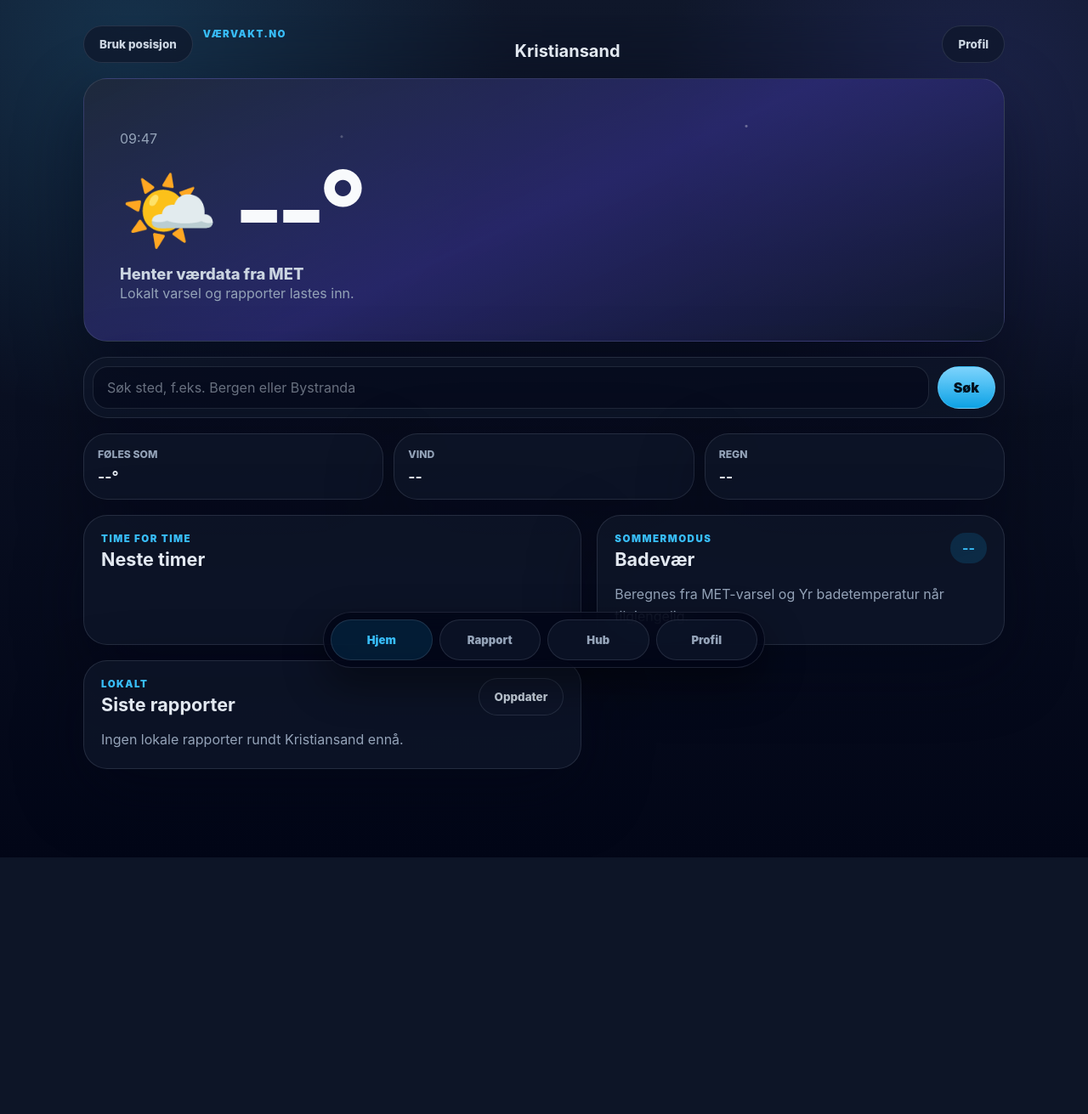
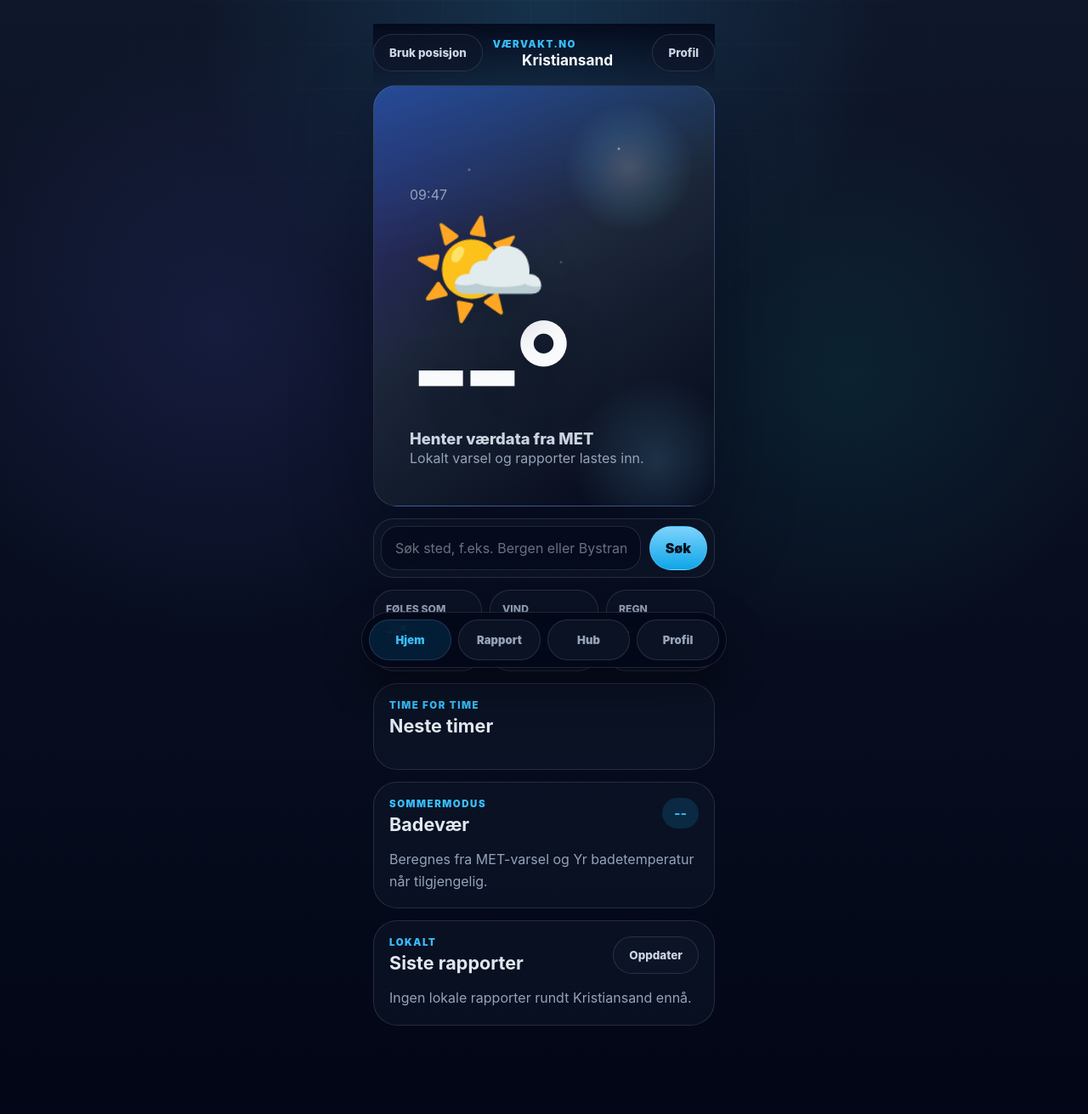
Before and after one commit to LordM8YT/Vaervakt.no, a PHP site: page / in a window 1280 px wide. Shown: the whole page at 85% size. Before the commit the page ends 1009 px from the top, so only its background shows below. Run offline with PHP 8.4, Linux system fonts and the light colour scheme; data that the repository does not hold is empty.

Commit message:
Refine v2 weather app UI

```diff
--- a/assets/css/app.css
+++ b/assets/css/app.css
@@ -1,9 +1,9 @@
 :root {
   color-scheme: dark;
   --bg: #020617;
-  --surface: rgba(15, 23, 42, 0.78);
-  --surface-strong: rgba(30, 41, 59, 0.86);
-  --border: rgba(148, 163, 184, 0.18);
+  --surface: rgba(15, 23, 42, 0.58);
+  --surface-strong: rgba(30, 41, 59, 0.74);
+  --border: rgba(226, 232, 240, 0.13);
   --text: #e2e8f0;
   --muted: #94a3b8;
   --soft: #cbd5e1;
@@ -29,9 +29,23 @@ body {
   margin: 0;
   color: var(--text);
   background:
-    radial-gradient(circle at 12% 5%, rgba(56, 189, 248, 0.16), transparent 30%),
-    radial-gradient(circle at 90% 12%, rgba(99, 102, 241, 0.16), transparent 26%),
-    linear-gradient(180deg, #0f172a 0%, #020617 100%);
+    radial-gradient(circle at 50% -10%, rgba(125, 211, 252, 0.2), transparent 30%),
+    radial-gradient(circle at 8% 24%, rgba(99, 102, 241, 0.17), transparent 28%),
+    radial-gradient(circle at 92% 18%, rgba(14, 165, 233, 0.12), transparent 28%),
+    linear-gradient(180deg, #111827 0%, #0f172a 42%, #020617 100%);
+  background-attachment: fixed;
+}
+
+body::before {
+  content: "";
+  position: fixed;
+  inset: 0;
+  pointer-events: none;
+  background:
+    linear-gradient(rgba(255, 255, 255, 0.024) 1px, transparent 1px),
+    linear-gradient(90deg, rgba(255, 255, 255, 0.02) 1px, transparent 1px);
+  background-size: 52px 52px;
+  mask-image: radial-gradient(circle at center top, black, transparent 70%);
 }
 
 button,
@@ -48,9 +62,10 @@ button {
 
 .app-shell {
   min-height: 100svh;
-  width: min(100%, 760px);
+  position: relative;
+  width: min(100%, 460px);
   margin: 0 auto;
-  padding: max(18px, env(safe-area-inset-top)) 18px calc(104px + env(safe-area-inset-bottom));
+  padding: max(14px, env(safe-area-inset-top)) 14px calc(104px + env(safe-area-inset-bottom));
 }
 
 .topbar {
@@ -61,14 +76,17 @@ button {
   grid-template-columns: auto minmax(0, 1fr) auto;
   align-items: center;
   gap: 12px;
-  padding: 12px 0 18px;
+  min-height: 72px;
+  padding: 10px 0 14px;
+  background: linear-gradient(180deg, rgba(2, 6, 23, 0.86), rgba(2, 6, 23, 0));
   backdrop-filter: blur(18px);
 }
 
 .topbar h1 {
   overflow: hidden;
   margin: 2px 0 0;
-  font-size: 1.25rem;
+  color: #f8fafc;
+  font-size: 1.08rem;
   line-height: 1.1;
   text-align: center;
   text-overflow: ellipsis;
@@ -104,7 +122,7 @@ button {
 
 .view.is-active {
   display: grid;
-  gap: 18px;
+  gap: 14px;
 }
 
 .hero-card,
@@ -115,44 +133,88 @@ button {
   border: 1px solid var(--border);
   border-radius: var(--radius);
   background: var(--surface);
-  box-shadow: var(--shadow);
+  box-shadow: 0 20px 55px rgba(2, 6, 23, 0.26);
   backdrop-filter: blur(24px);
 }
 
 .hero-card {
-  min-height: 310px;
+  position: relative;
+  min-height: min(62svh, 560px);
   display: flex;
   align-items: end;
-  padding: clamp(24px, 8vw, 42px);
+  overflow: hidden;
+  padding: clamp(26px, 8vw, 42px);
   background:
-    radial-gradient(circle at 72% 18%, rgba(255, 255, 255, 0.32) 0 1px, transparent 2px),
-    radial-gradient(circle at 28% 22%, rgba(255, 255, 255, 0.22) 0 1px, transparent 2px),
-    linear-gradient(155deg, rgba(30, 41, 59, 0.98), rgba(49, 46, 129, 0.72), rgba(15, 23, 42, 0.95));
+    radial-gradient(circle at 72% 15%, rgba(255, 255, 255, 0.42) 0 1px, transparent 2px),
+    radial-gradient(circle at 28% 20%, rgba(255, 255, 255, 0.28) 0 1px, transparent 2px),
+    radial-gradient(circle at 55% 42%, rgba(255, 255, 255, 0.18) 0 1px, transparent 2px),
+    linear-gradient(165deg, rgba(14, 165, 233, 0.25), transparent 34%),
+    linear-gradient(145deg, rgba(49, 46, 129, 0.95), rgba(30, 41, 59, 0.92) 46%, rgba(2, 6, 23, 0.96));
+  box-shadow: 0 34px 90px rgba(2, 6, 23, 0.42);
+}
+
+.hero-card::before {
+  content: "";
+  position: absolute;
+  inset: 16px 20px auto auto;
+  width: 160px;
+  height: 160px;
+  border-radius: 999px;
+  background: radial-gradient(circle, rgba(255, 255, 255, 0.18), rgba(125, 211, 252, 0.12) 36%, transparent 68%);
+  filter: blur(1px);
+}
+
+.hero-card::after {
+  content: "";
+  position: absolute;
+  right: -44px;
+  bottom: -58px;
+  width: 220px;
+  height: 220px;
+  border-radius: 999px;
+  background: radial-gradient(circle, rgba(125, 211, 252, 0.18), transparent 64%);
+}
+
+.hero-card > div {
+  position: relative;
+  z-index: 1;
 }
 
 .temperature-row {
-  display: flex;
-  align-items: center;
-  gap: 18px;
-  margin: 14px 0 8px;
+  display: grid;
+  align-items: end;
+  gap: 2px;
+  margin: 14px 0 10px;
 }
 
 .temperature-row span {
-  font-size: clamp(3rem, 14vw, 5.8rem);
+  font-size: clamp(5rem, 24vw, 8.2rem);
+  line-height: 0.9;
+  filter: drop-shadow(0 22px 26px rgba(2, 6, 23, 0.3));
 }
 
 .temperature-row strong {
   color: #f8fafc;
-  font-size: clamp(4.4rem, 20vw, 8rem);
-  line-height: 0.85;
+  font-size: clamp(5.8rem, 27vw, 9.8rem);
+  line-height: 0.76;
   letter-spacing: -0.08em;
+  text-shadow: 0 20px 55px rgba(2, 6, 23, 0.44);
 }
 
 .search-card {
   display: grid;
   grid-template-columns: minmax(0, 1fr) auto;
   gap: 10px;
-  padding: 10px;
+  padding: 8px;
+  border-radius: 24px;
+  box-shadow: none;
+}
+
+.search-card,
+.metric-grid,
+.panel {
+  position: relative;
+  z-index: 1;
 }
 
 input,
@@ -160,8 +222,8 @@ select,
 textarea {
   width: 100%;
   border: 1px solid var(--border);
-  border-radius: 18px;
-  padding: 14px 16px;
+  border-radius: 20px;
+  padding: 15px 16px;
   outline: none;
   background: rgba(2, 6, 23, 0.42);
   color: var(--text);
@@ -208,11 +270,14 @@ textarea::placeholder {
 .metric-grid {
   display: grid;
   grid-template-columns: repeat(3, minmax(0, 1fr));
-  gap: 12px;
+  gap: 9px;
 }
 
 .metric-card {
-  padding: 16px;
+  min-height: 96px;
+  padding: 14px;
+  border-radius: 24px;
+  box-shadow: none;
 }
 
 .metric-card span,
@@ -233,7 +298,16 @@ textarea::placeholder {
 }
 
 .panel {
-  padding: 20px;
+  padding: 18px;
+  box-shadow: none;
+}
+
+.view[data-view="report"] .panel,
+.view[data-view="hub"] .panel,
+.view[data-view="settings"] .panel {
+  min-height: calc(100svh - 128px);
+  align-content: start;
+  padding-top: 26px;
 }
 
 .section-head {
@@ -262,13 +336,13 @@ textarea::placeholder {
 .report-card,
 .hub-card {
   border: 1px solid var(--border);
-  border-radius: 22px;
-  background: rgba(2, 6, 23, 0.36);
+  border-radius: 24px;
+  background: rgba(2, 6, 23, 0.28);
 }
 
 .hour-card {
-  min-width: 92px;
-  padding: 14px 12px;
+  min-width: 82px;
+  padding: 14px 10px;
   text-align: center;
 }
 
@@ -333,7 +407,7 @@ textarea::placeholder {
   z-index: 30;
   left: 50%;
   bottom: max(14px, env(safe-area-inset-bottom));
-  width: min(100% - 28px, 520px);
+  width: min(100% - 28px, 430px);
   transform: translateX(-50%);
   display: grid;
   grid-template-columns: repeat(4, 1fr);
@@ -341,7 +415,7 @@ textarea::placeholder {
   border: 1px solid var(--border);
   border-radius: 999px;
   padding: 8px;
-  background: rgba(2, 6, 23, 0.82);
+  background: rgba(2, 6, 23, 0.78);
   box-shadow: 0 20px 48px rgba(0, 0, 0, 0.42);
   backdrop-filter: blur(22px);
 }
@@ -393,17 +467,31 @@ textarea::placeholder {
 }
 
 @media (min-width: 760px) {
-  .app-shell {
-    width: min(100%, 1120px);
+  body {
+    background:
+      radial-gradient(circle at 50% 0%, rgba(56, 189, 248, 0.16), transparent 28%),
+      radial-gradient(circle at 20% 30%, rgba(99, 102, 241, 0.12), transparent 26%),
+      radial-gradient(circle at 78% 34%, rgba(20, 184, 166, 0.1), transparent 24%),
+      linear-gradient(180deg, #0f172a 0%, #020617 100%);
   }
 
-  .view[data-view="home"].is-active {
-    grid-template-columns: minmax(0, 1.1fr) minmax(340px, 0.9fr);
+  .app-shell {
+    width: min(430px, calc(100% - 48px));
+    padding-top: 28px;
   }
 
-  .hero-card,
-  .search-card,
-  .metric-grid {
-    grid-column: 1 / -1;
+  .app-shell::before {
+    content: "";
+    position: fixed;
+    z-index: -1;
+    top: 22px;
+    bottom: 22px;
+    left: 50%;
+    width: min(470px, calc(100% - 28px));
+    transform: translateX(-50%);
+    border: 1px solid rgba(226, 232, 240, 0.08);
+    border-radius: 46px;
+    background: rgba(2, 6, 23, 0.22);
+    box-shadow: 0 42px 130px rgba(0, 0, 0, 0.34);
   }
 }
--- a/index.html
+++ b/index.html
@@ -7,7 +7,7 @@
     <meta name="description" content="Værvakt.no er en lokal værapp med MET-varsel, rapporter fra folk i nærheten og en enkel værhub.">
     <link rel="manifest" href="/manifest.json">
     <link rel="icon" href="/assets/icon.svg" type="image/svg+xml">
-    <link rel="stylesheet" href="/assets/css/app.css?v=20260620-v2a">
+    <link rel="stylesheet" href="/assets/css/app.css?v=20260620-v2c">
     <title>Værvakt.no</title>
   </head>
   <body>
@@ -167,6 +167,6 @@
       <div id="toast" class="toast" role="status" aria-live="polite"></div>
     </div>
 
-    <script src="/assets/js/app.js?v=20260620-v2a" defer></script>
+    <script src="/assets/js/app.js?v=20260620-v2c" defer></script>
   </body>
 </html>
```
Also changed, not shown: service-worker.js (+10 -3 lines).
